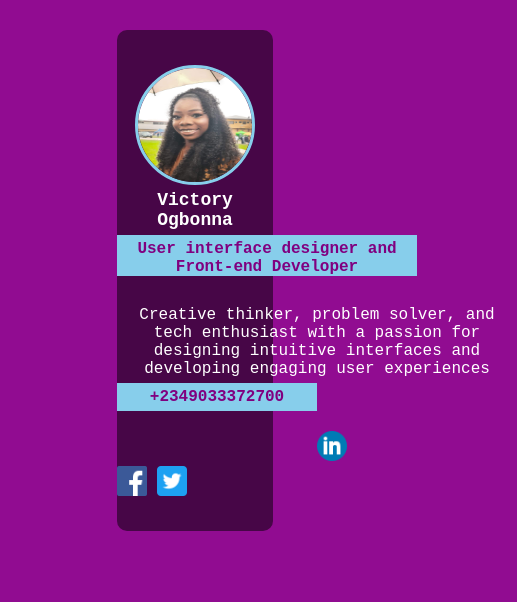
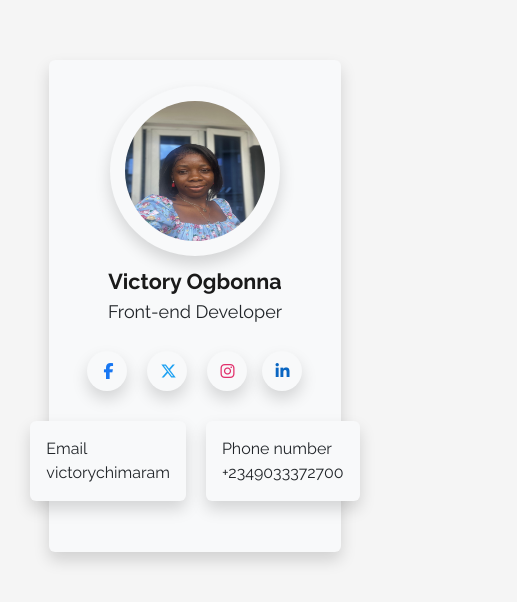
Before and after one commit to ogbonna-victory/Profile-Card, a plain HTML site: page index.html in a window 390 px wide. Shown: the whole page, 517 px wide, since content can reach past the window. Drawn offline with nearby package versions, Linux system fonts and the light colour scheme.

Commit message:
added media query

```diff
--- a/index.html
+++ b/index.html
@@ -5,19 +5,44 @@
     <meta name="viewport" content="width=device-width, initial-scale=1.0">
     <title>Profile Card</title>
     <link href="./src/style.css" rel="stylesheet">
+    <script src="https://kit.fontawesome.com/aa18926b83.js" crossorigin="anonymous"></script>
+    <link href="https://cdn.jsdelivr.net/npm/bootstrap@5.3.3/dist/css/bootstrap.min.css" rel="stylesheet" integrity="sha384-QWTKZyjpPEjISv5WaRU9OFeRpok6YctnYmDr5pNlyT2bRjXh0JMhjY6hW+ALEwIH" crossorigin="anonymous">
+    <script src="https://cdn.jsdelivr.net/npm/bootstrap@5.3.3/dist/js/bootstrap.bundle.min.js" integrity="sha384-YvpcrYf0tY3lHB60NNkmXc5s9fDVZLESaAA55NDzOxhy9GkcIdslK1eN7N6jIeHz" crossorigin="anonymous"></script>
+    <style>
+        @import url('https://fonts.googleapis.com/css2?family=Raleway:ital,wght@0,100..900;1,100..900&display=swap');
+     </style>
 </head>
 <body id="body">
-     <div class="profilecard">
-        <img src="./asset/image.jpg" id="img">
-        <p class="name">Victory Ogbonna</p>
-        <p class="job">User interface designer and Front-end Developer</p>
-        <p class="jobdesc">Creative thinker, problem solver, and tech enthusiast with a passion for designing intuitive
-            interfaces and developing engaging user experiences
-        </p>
-        <p class="num">+2349033372700</p>
-        <img src="./asset/in.jpg" id="lkicon">
-        <img src="./asset/fb.jpg" id="fbicon">
-        <img src="./asset/twitter.jpg" id="twitter">
+     <div class="container-fluid profile-container">
+        <div class="shadow p-3 mb-5 bg-body-tertiary rounded profile-body">
+            <div class="shadow p-3 bg-body-tertiary rounded-circle image-body">
+                <img src="./asset/image2.jpg" class="img-fluid image rounded-circle">
+            </div>
+        <p class="name text-center fw-bold fs-4">Victory Ogbonna</p>
+        <p class="job text-center">Front-end Developer</p>
+        <div class="socials-container">
+            <div class="shadow p-3 bg-body-tertiary rounded-circle facebook">
+                <i class="fa-brands fa-facebook-f"></i>
+            </div>
+            <div class="shadow p-3 bg-body-tertiary rounded-circle twitter">
+                <i class="fa-brands fa-x-twitter"></i>
+            </div>
+            <div class="shadow p-3 bg-body-tertiary rounded-circle instagram">
+                <i class="fa-brands fa-instagram"></i>
+            </div>
+            <div class="shadow p-3 bg-body-tertiary rounded-circle linkedin">
+                <i class="fa-brands fa-linkedin-in"></i>
+            </div>
+        </div>
+         <div class="contact-box">
+          <div class="shadow p-3 bg-body-tertiary rounded email">
+              <p>Email<br>victorychimaram</p>
+          </div>
+          <div class="shadow p-3 bg-body-tertiary rounded num">
+             <p>Phone number<br>+2349033372700</p>
+          </div>
+        </div>
+        </div>
      </div>
 
 </body>
--- a/src/style.css
+++ b/src/style.css
@@ -4,82 +4,89 @@
     box-sizing: border-box;
 }
 #body{
-    background-color: rgb(145, 12, 145);
-    font-family: 'Courier New', Courier, monospace;
+    font-family: Raleway, sans-serif;
+    background-color: #F5F5F5;
 }
-.profilecard{
-    background-color: rgb(71, 6, 71);
-    width: 40%;
+.profile-body{
+    width: 30%;
     margin: auto;
-    margin-top: 30px;
-    padding-top: 30px;
-    padding-bottom: 30px;
-    border-radius: 10px;
+    margin-top: 60px;
 }
-#img{
-    width: 120px;
-    height: 120px;
+.image{
     display: block;
-    margin: 0 auto;
-    border-radius: 50%;
-    border: solid;
-    border-color: skyblue;
-    margin-top: 5px;
+    margin: auto;
+    width: 140px !important;
+    height: 140px !important;
+    position: absolute;
+    top: 9%;
+    left: 9%;
+}
+.image-body{
+    width: 170px;
+    height: 170px;
+    margin: auto;
+    position: relative;
+    margin-top: 10px;
 }
 .name{
-    color: white;
-    text-align: center;
-    font-weight: bold;
-    font-size: large;
-    margin-top: 5px;
+    color: #1a1a1a;
+    margin-top: 10px;
+    margin-bottom: 0 !important;
 }
+
 .job{
-    color: purple;
-    font-weight: bold;
-    text-align: center;
-    width: 300px;
-    margin: inherit;
-    margin-top: 5px;
-    border-style: ridge;
-    background-color: skyblue;
-    border: none;
-    padding-top: 5px;
-    padding-top: 5px;
+    font-size: 18px;
+}
+.facebook, .instagram, .twitter, .linkedin{
+    width: 40px;
+    height: 40px;
+    margin: 10px;
+    position: relative;
+}
+.socials-container{
+    display: flex;
+    justify-content: center;
+    align-items: center;
 
 }
-.jobdesc{
-    color: white;
-    text-align: center;
-    width: 400px;
-    margin-top: 15px;
-    margin: inherit;
+.instagram{
+    margin-right: 5px !important;
 }
-.num{
-    color: purple;
-    font-weight: bold;
-    border-style: solid;
-    background-color: skyblue;
-    border: none;
-    width: 200px;
-    text-align: center;
-    margin: inherit;
-    margin-top: 5px;
-    padding: 5px 5px 5px 5px;
+.fa-brands.fa-facebook-f{
+    font-size: 1em;
+    position: absolute;
+    top: 12px;
+    color: #1877f2;
 }
-#lkicon{
-    height: 30px;
-    width: 30px;
-    margin-left: 10px;
-    margin-top: 20px;
-    margin-left: 200px;
+.fa-brands.fa-x-twitter, .fa-brands.fa-instagram, .fa-brands.fa-linkedin-in{
+    font-size: 1em;
+    position: absolute;
+    top: 12px;
+    left: 13px;
 }
-#fbicon{
-    display: inline-block;
-    height: 30px;
-    width: 30px;
+.fa-brands.fa-x-twitter{
+    color: #1DA1F2;
 }
-#twitter{
-    display: inline-block;
-    height: 30px;
-    width: 30px;
+.fa-brands.fa-instagram{
+    color: #E1306C;
 }
+.fa-brands.fa-linkedin-in{
+    color: #0A66C2;
+}
+.contact-box{
+    display: flex;
+    justify-content: center;
+    align-items: center;
+    margin-top: 10px;
+    margin-bottom: 25px !important;
+}
+.email, .num{
+    width: 170px;
+    height: 80px;
+    margin: 10px;
+}
+@media ( max-width:475px){
+   .profile-body{
+    width: 80%;
+   }
+}
```
Also changed, not shown: asset/fb.jpg (deleted), asset/image2.jpg (added), asset/in.jpg (deleted), asset/twitter.jpg (deleted).
